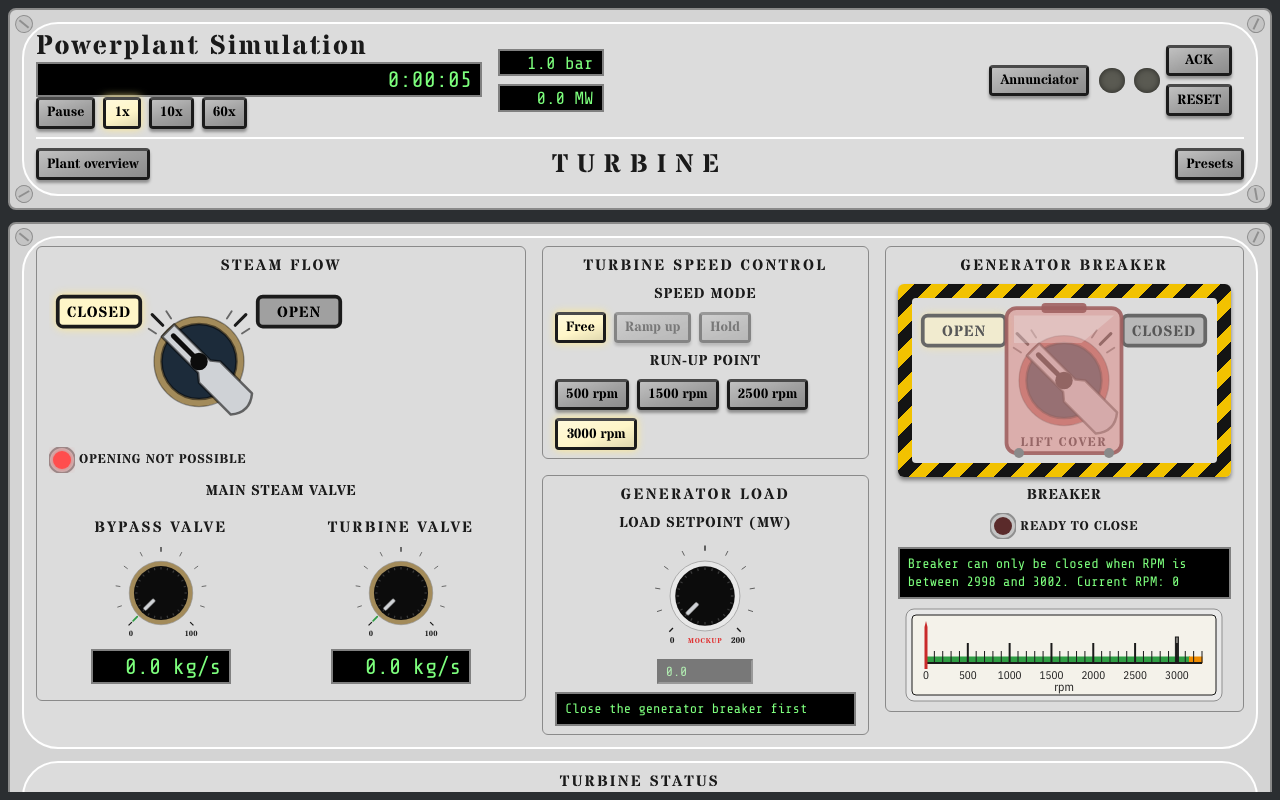
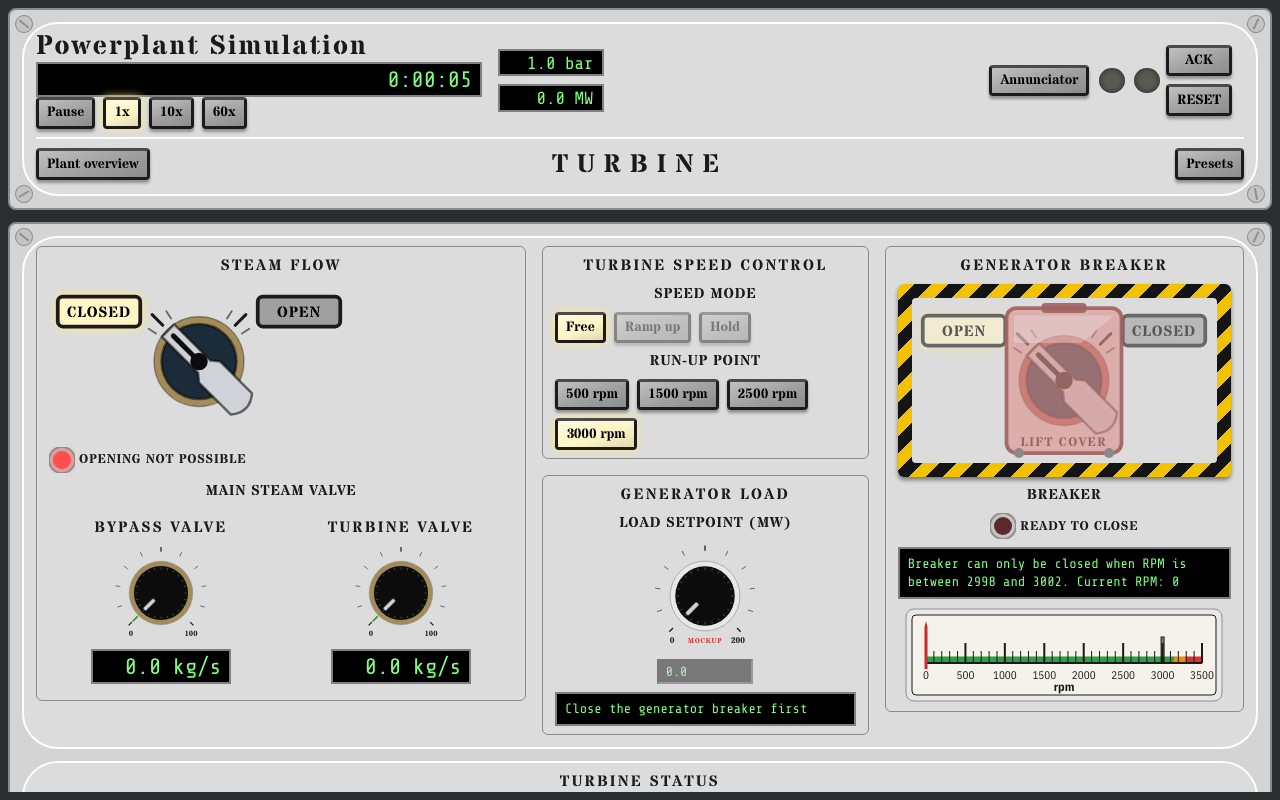
Before and after one commit to NarubyRiverlione/steamboiler, a React (Vite) app: page /turbine in a window 1280 px wide. Built offline with nearby package versions, Linux system fonts and the light colour scheme.

Commit message:
Gauge units in bold; RPM meter ends at 3500 with a red zone above the overspeed trip
Co-Authored-By: Claude Opus 5.5 <noreply@anthropic.com>
Claude-Session: https://claude.ai/code/session_016TNmoCckjzBxPHD5rLiLod

```diff
--- a/src/components/Turbine/GeneratorBreakerGroup.tsx
+++ b/src/components/Turbine/GeneratorBreakerGroup.tsx
@@ -16,9 +16,11 @@ const {
 const MIN_SYNC: number = SyncRPM - BreakerRPMMargin
 const MAX_SYNC: number = SyncRPM + BreakerRPMMargin
 const RPM_WARN: number = SyncRPM * 1.05 // gauge turns orange above this
+const RPM_SCALE_MAX = 3500 // gauge end, past the overspeed trip so the red zone above MaxRPM shows
 const RPM_ZONES: readonly GaugeZone[] = [
   { from: 0, to: RPM_WARN, tone: "ok" },
   { from: RPM_WARN, to: MaxRPM, tone: "warn" },
+  { from: MaxRPM, to: RPM_SCALE_MAX, tone: "alarm" },
 ]
 
 const SYNC_BANDS: readonly GaugeBand[] = [{ from: MIN_SYNC, to: MAX_SYNC }]
@@ -78,7 +80,7 @@ export function GeneratorBreakerGroup({ turbine, onToggleBreaker }: GeneratorBre
         orientation="horizontal"
         value={rpm}
         min={0}
-        max={MaxRPM}
+        max={RPM_SCALE_MAX}
         unit="rpm"
         major={500}
         minor={100}
--- a/src/components/board/board.css
+++ b/src/components/board/board.css
@@ -594,6 +594,7 @@ path.board-zone {
 
 .board-gauge-unit {
   font-size: 12px;
+  font-weight: 700;
 }
 
 .board-needle path {
```
Also changed, not shown: 1 other file (tests, documents, lock files or other folders).
